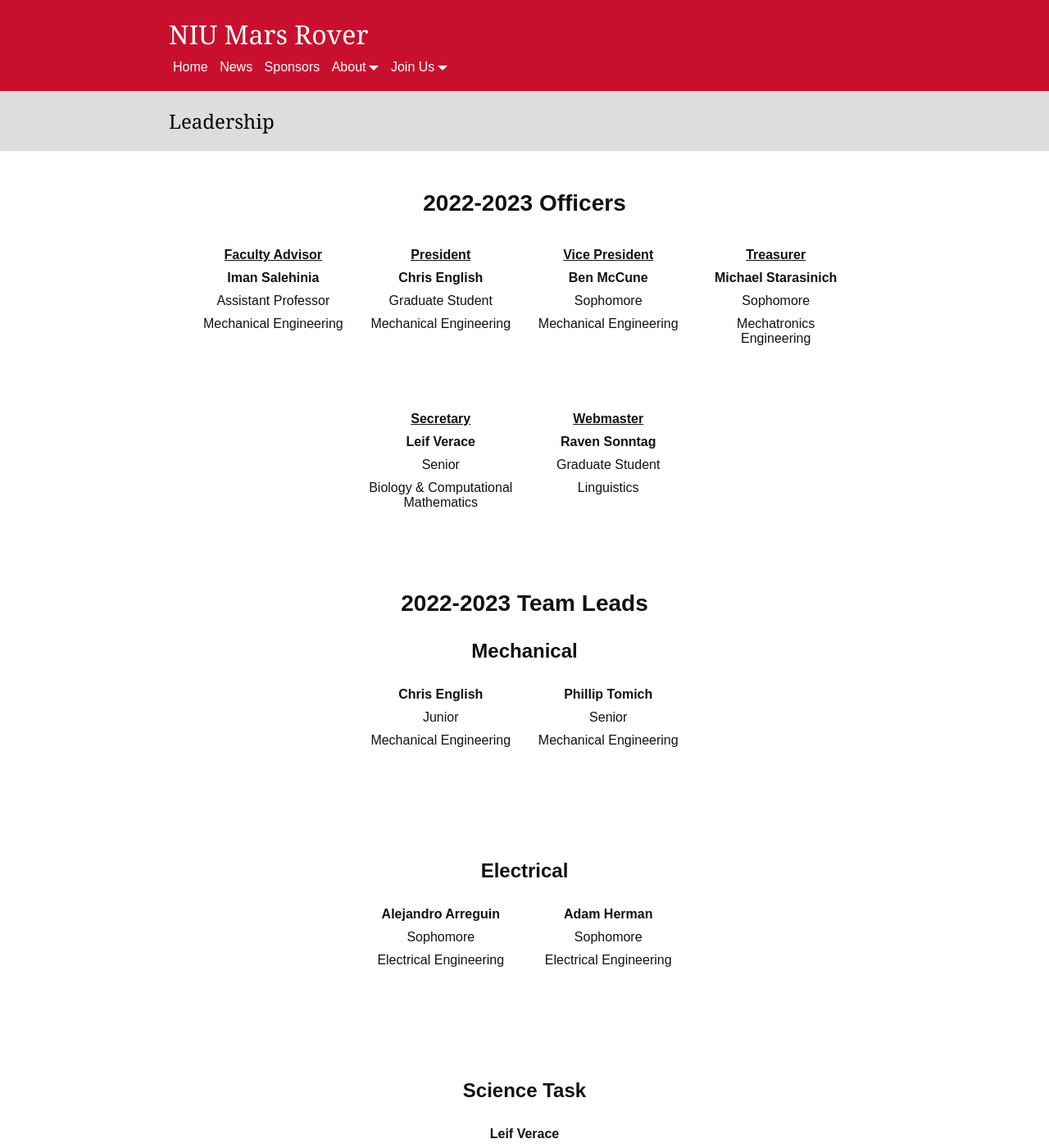
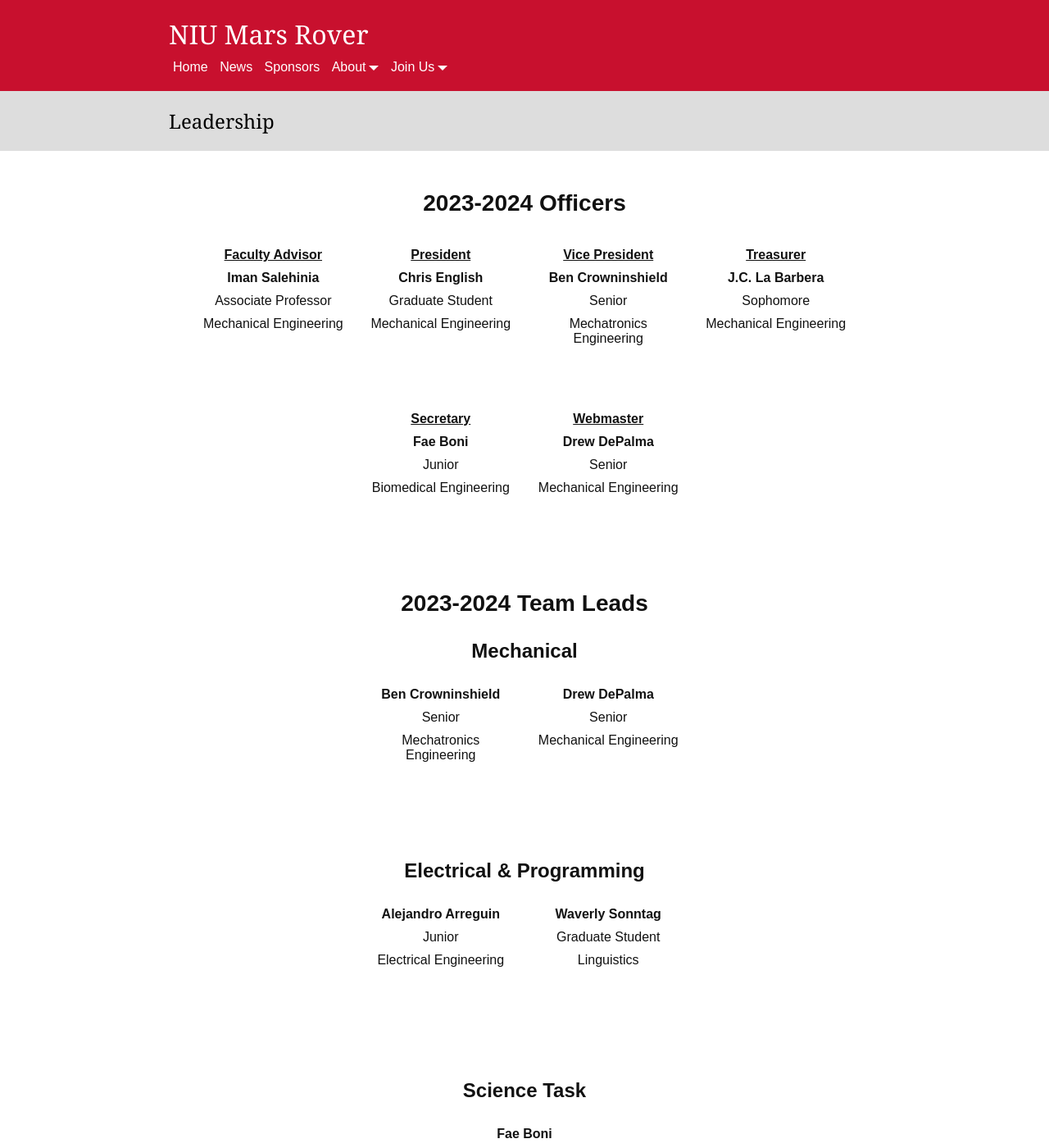
Before and after one commit to NIURoverTeam/niurover-website, a Jekyll site: the page built from _about/leadership.md, in a window 1280 px wide and 1400 px high. Shown: the whole window at 82% size. Built offline with Jekyll 4.4.1, drawn with Linux system fonts in a browser that asks for light colours; some of the changed text lies outside the part shown.

Commit message:
Update leadership.md

```diff
--- a/_about/leadership.md
+++ b/_about/leadership.md
@@ -4,73 +4,55 @@
 permalink: /about/leadership/
 liprofile: true
 ---
-# 2022-2023 Officers
+# 2023-2024 Officers
 * **<u>Faculty Advisor</u>**
   * **Iman Salehinia**
-  * Assistant Professor
+  * Associate Professor
   * Mechanical Engineering
 * **<u>President</u>**
   * **Chris English**
   * Graduate Student
   * Mechanical Engineering
 * **<u>Vice President</u>**
-  * **Ben McCune**
+  * **Ben Crowninshield**
+  * Senior
+  * Mechatronics Engineering
+* **<u>Treasurer</u>**
+  * **J.C. La Barbera**
   * Sophomore
   * Mechanical Engineering
-* **<u>Treasurer</u>**
-  * **Michael Starasinich**
-  * Sophomore
+* **<u>Secretary</u>**
+  * **Fae Boni**
+  * Junior
+  * Biomedical Engineering
+* **<u>Webmaster</u>**
+  * **Drew DePalma**
+  * Senior
+  * Mechanical Engineering
+
+# 2023-2024 Team Leads
+## Mechanical
+* **Ben Crowninshield**
+  * Senior
   * Mechatronics Engineering
-* **<u>Secretary</u>**
-  * **Leif Verace**
+* **Drew DePalma**
   * Senior
-  * Biology & Computational Mathematics
-* **<u>Webmaster</u>**
-  * **Raven Sonntag**
+  * Mechanical Engineering
+
+## Electrical & Programming
+* **Alejandro Arreguin**
+  * Junior
+  * Electrical Engineering
+* **Waverly Sonntag**
   * Graduate Student
   * Linguistics
 
-# 2022-2023 Team Leads
-## Mechanical
-* **Chris English**
+## Science Task
+* **Fae Boni**
   * Junior
-  * Mechanical Engineering
-* **Phillip Tomich**
-  * Senior
-  * Mechanical Engineering
-
-
-## Electrical
-* **Alejandro Arreguin**
-  * Sophomore
-  * Electrical Engineering
-* **Adam Herman**
-  * Sophomore
-  * Electrical Engineering
-
-
-## Science Task
-* **Leif Verace**
-  * Senior
-  * Biology & Computational Mathematics
-
-
-## Programming
-* **Drake Provost**
-  * Senior
-  * Computer Science
-* **Hal Brynteson**
-  * Senior
-  * Computer Science
-* **Raven Sonntag**
-  * Grad Student
-  * Linguistics
-
+  * Biomedical Engineering
 
 ## Outreach
-* **Raven Sonntag**
-  * Graduate Student
-  * Linguistics
-* **Hal Brynteson**
-  * Senior
-  * Computer Science
+  * **J.C. La Barbera**
+  * Sophomore
+  * Mechanical Engineering
```
